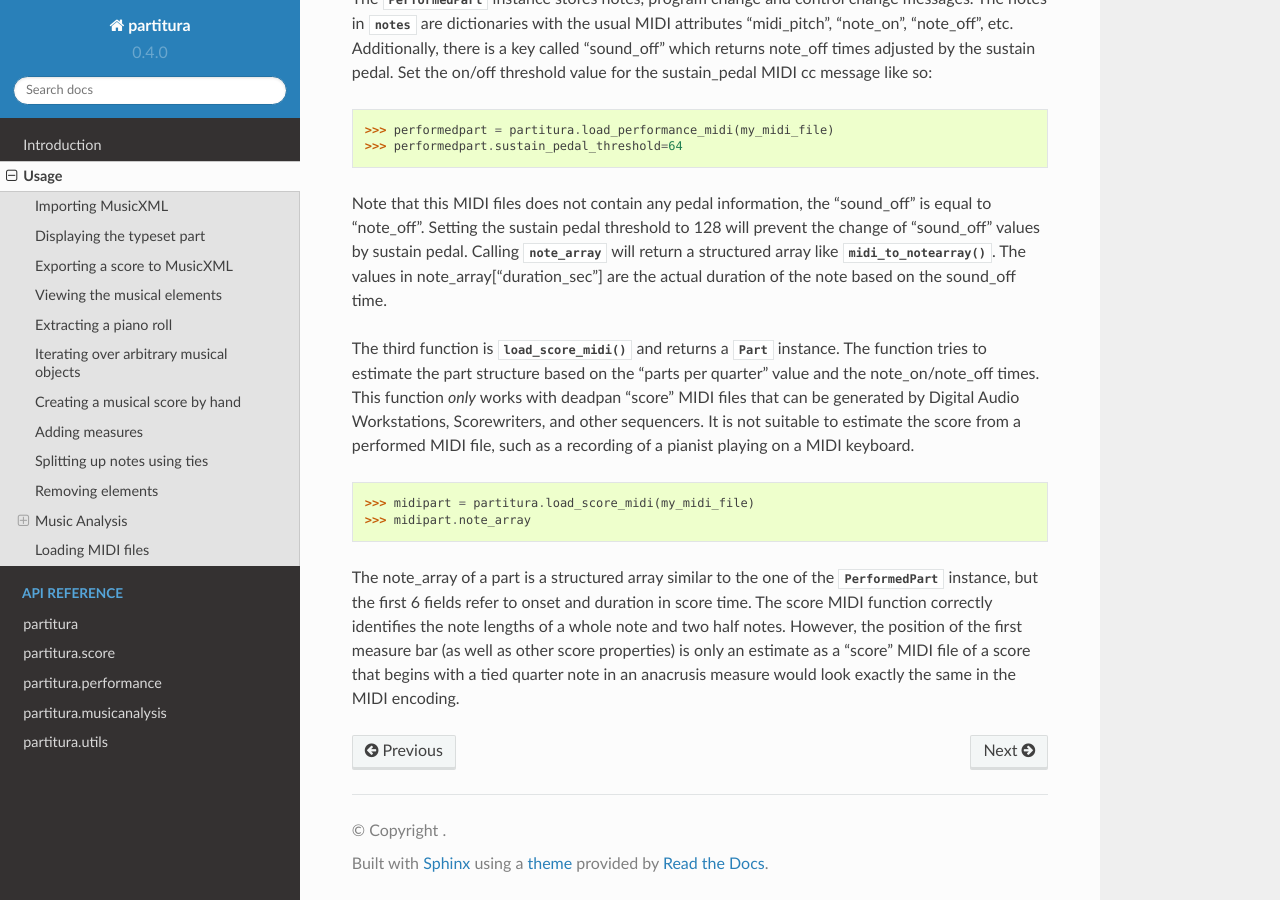
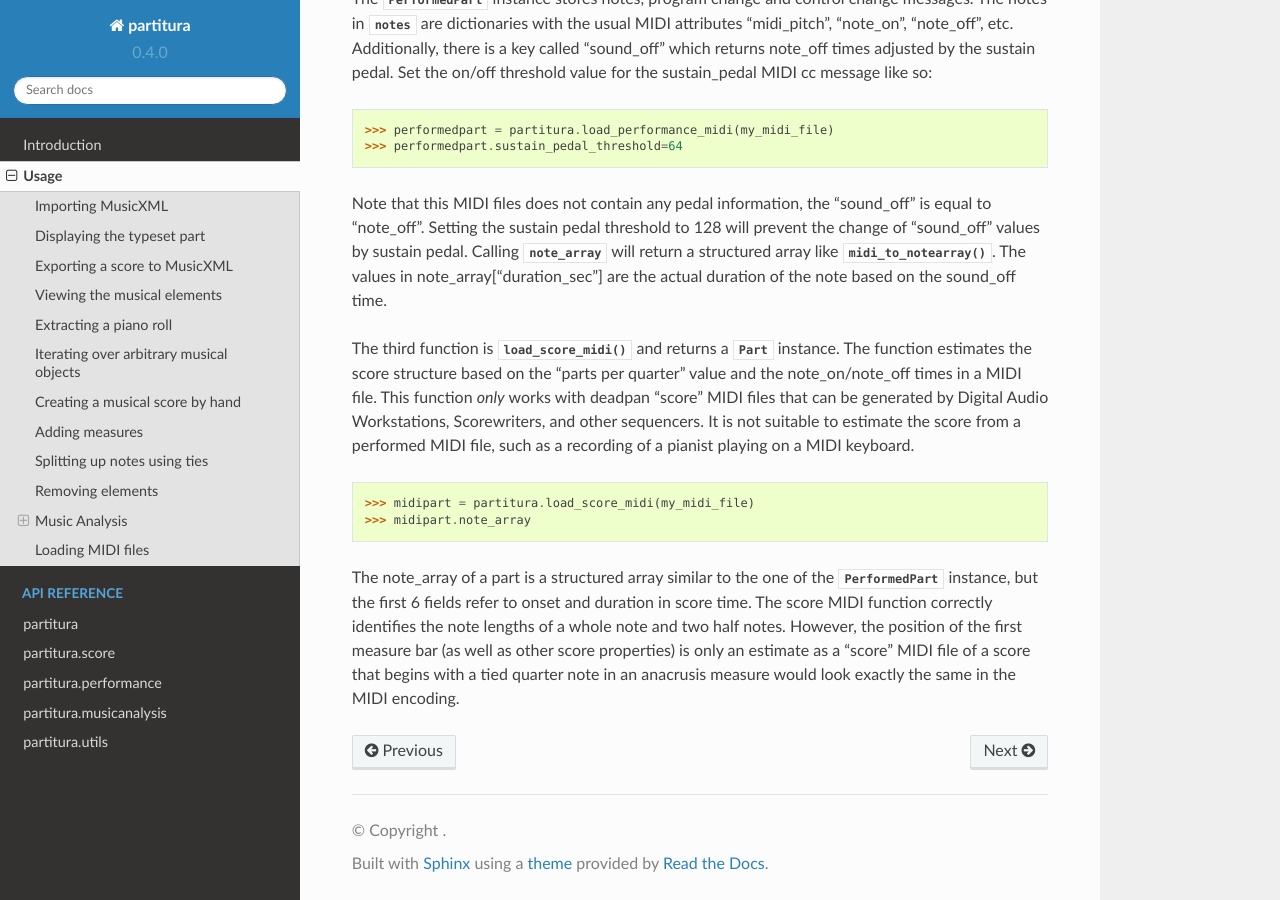
Before and after one commit to CPJKU/partitura, a Sphinx documentation site: the page built from docs/usage.rst, in a window 1280 px wide and 900 px high, scrolled down 9351 px. Built offline with Sphinx 7.4.7 and the Read the Docs theme 2.0.0, drawn with Linux system fonts in a browser that asks for light colours.

Commit message:
small docs change

```diff
--- a/docs/usage.rst
+++ b/docs/usage.rst
@@ -499,7 +499,7 @@ Calling :attr:`~partitura.performance.PerformedPart.note_array` will return a st
 The values in note_array["duration_sec"] are the actual duration of the note based on the sound_off time.
 
 The third function is :func:`~partitura.load_score_midi` and returns a :class:`~partitura.score.Part` instance.
-The function tries to estimate the part structure based on the "parts per quarter" value and the note_on/note_off times.
+The function estimates the score structure based on the "parts per quarter" value and the note_on/note_off times in a MIDI file.
 This function *only* works with deadpan "score" MIDI files that can be generated by Digital Audio Workstations, Scorewriters, and other sequencers.
 It is not suitable to estimate the score from a performed MIDI file, such as a recording of a pianist playing on a MIDI keyboard.
 
```
